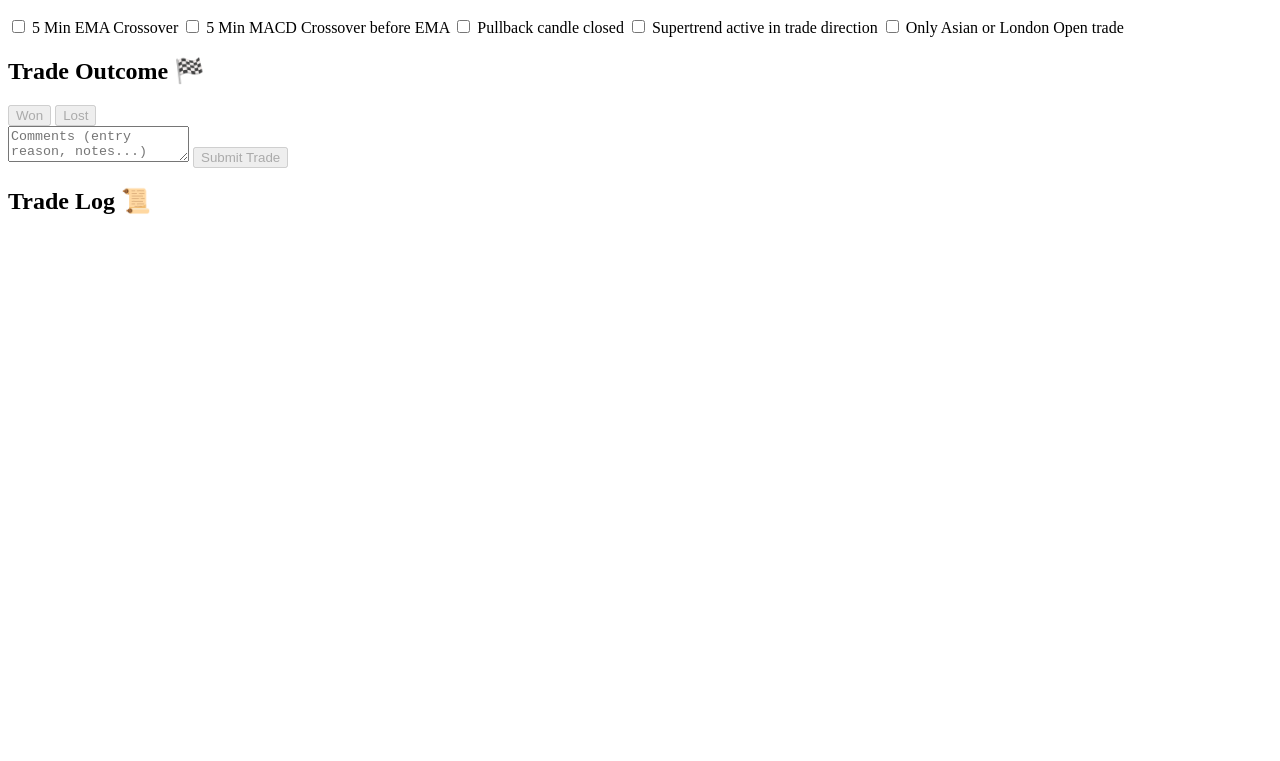
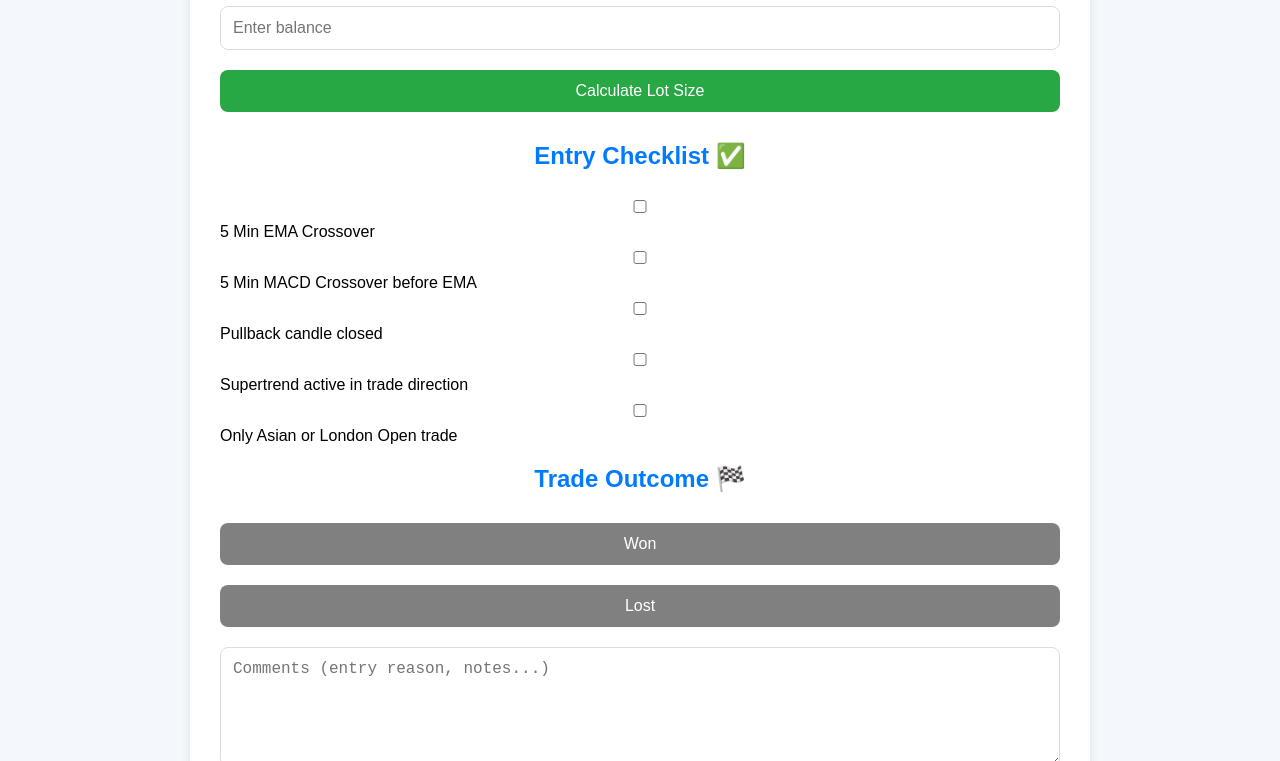
Before and after one commit to ShamTheCoder604/tradingjournal, a plain HTML site: page index.html in a window 1280 px wide. Shown: the part 153-914 px from the top of the page. Before the commit the page ends 800 px from the top, so only its background shows below. Drawn offline with Linux system fonts and the light colour scheme; no server answers.

Commit message:
Update style.css

```diff
--- a/style.css
+++ b/style.css
@@ -1,58 +1,78 @@
-<!DOCTYPE html>
-<html lang="en">
-<head>
-  <meta charset="UTF-8">
-  <meta name="viewport" content="width=device-width, initial-scale=1.0">
-  <title>Sham's Trading Journal</title>
-  <link rel="stylesheet" href="style.css">
-</head>
-<body>
-  <div class="container">
-    <h1>Sham's USDJPY Trading Journal</h1>
+* {
+  box-sizing: border-box;
+}
 
-    <div class="section">
-      <label for="balance">Account Balance ($):</label>
-      <input type="number" id="balance" placeholder="Enter balance">
-      <button id="calculateLot">Calculate Lot Size</button>
-      <div id="lotSizeResult"></div>
-    </div>
+body {
+  font-family: 'Arial', sans-serif;
+  background: #f4f7fc;
+  margin: 0;
+  padding: 20px;
+}
 
-    <div class="section checklist">
-      <h2>Entry Checklist</h2>
-      <div>
-        <input type="checkbox" class="checklist"> 5 Min EMA Crossover
-      </div>
-      <div>
-        <input type="checkbox" class="checklist"> 5 Min MACD Crossover before EMA
-      </div>
-      <div>
-        <input type="checkbox" class="checklist"> Pullback candle closed
-      </div>
-      <div>
-        <input type="checkbox" class="checklist"> Supertrend active in trade direction
-      </div>
-      <div>
-        <input type="checkbox" class="checklist"> Only Asian or London Open trade
-      </div>
-    </div>
+.container {
+  width: 100%;
+  max-width: 900px;
+  margin: 0 auto;
+  padding: 30px;
+  background: #fff;
+  border-radius: 12px;
+  box-shadow: 0 0 10px rgba(0, 0, 0, 0.1);
+}
 
-    <div class="section">
-      <button id="wonButton" disabled>Won</button>
-      <button id="lostButton" disabled>Lost</button>
-    </div>
+h1, h2 {
+  color: #007bff;
+  text-align: center;
+}
 
-    <div class="section">
-      <textarea id="comments" placeholder="Enter trade comments..."></textarea>
-      <button id="submitTrade" disabled>Submit Trade</button>
-    </div>
+input, textarea, button {
+  width: 100%;
+  padding: 12px;
+  font-size: 16px;
+  margin: 10px 0;
+  border: 1px solid #ddd;
+  border-radius: 8px;
+}
 
-    <div class="section">
-      <h2>Trade Log</h2>
-      <div id="tradeHistory"></div>
-    </div>
-  </div>
+button {
+  background-color: #28a745;
+  color: white;
+  cursor: pointer;
+  border: none;
+}
 
-  <script type="module" src="firebase-config.js"></script>
-  <script type="module" src="app.js"></script>
-</body>
-</html>
+button:disabled {
+  background-color: grey;
+}
+
+textarea {
+  height: 120px;
+}
+
+.checklist {
+  margin-top: 10px;
+}
+
+.checklist div {
+  margin-bottom: 10px;
+}
+
+section {
+  margin-bottom: 30px;
+}
+
+#lotSizeResult {
+  font-size: 16px;
+  font-weight: bold;
+  margin-top: 10px;
+}
+
+#tradeHistory {
+  margin-top: 20px;
+}
+
+#tradeHistory div {
+  background: #eef2f7;
+  padding: 10px;
+  margin-bottom: 10px;
+  border-radius: 8px;
+}
```
